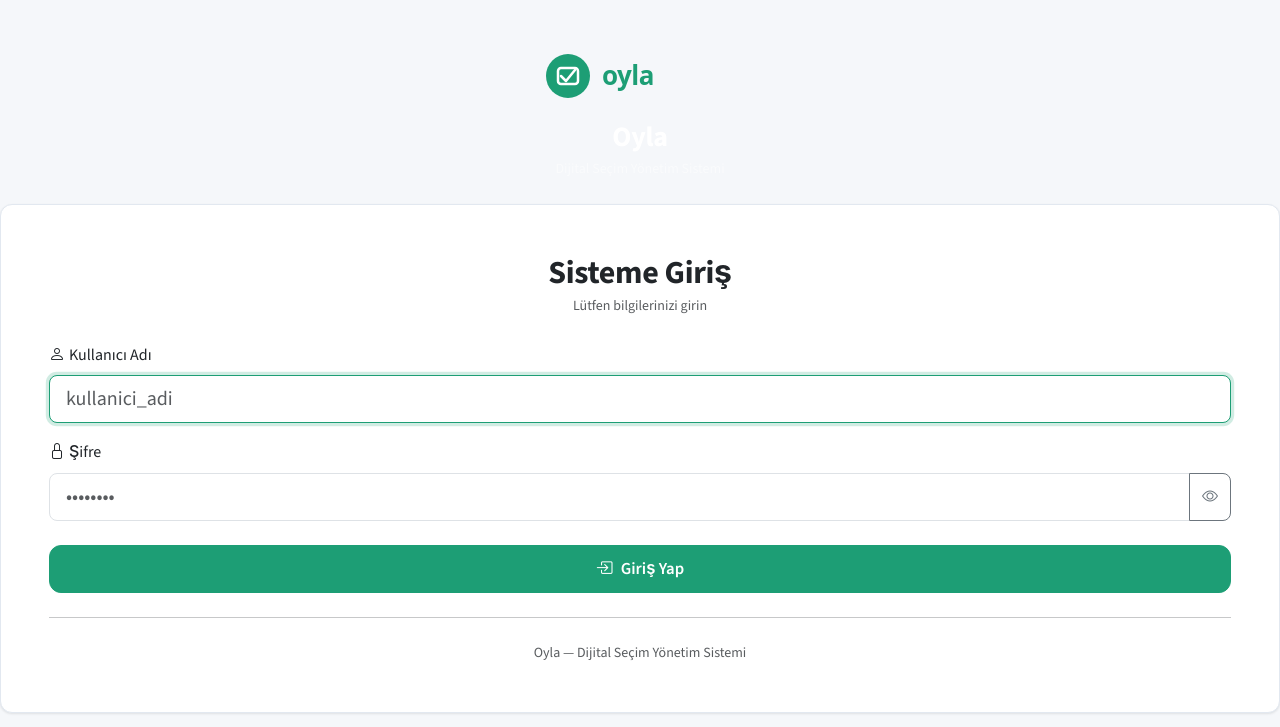
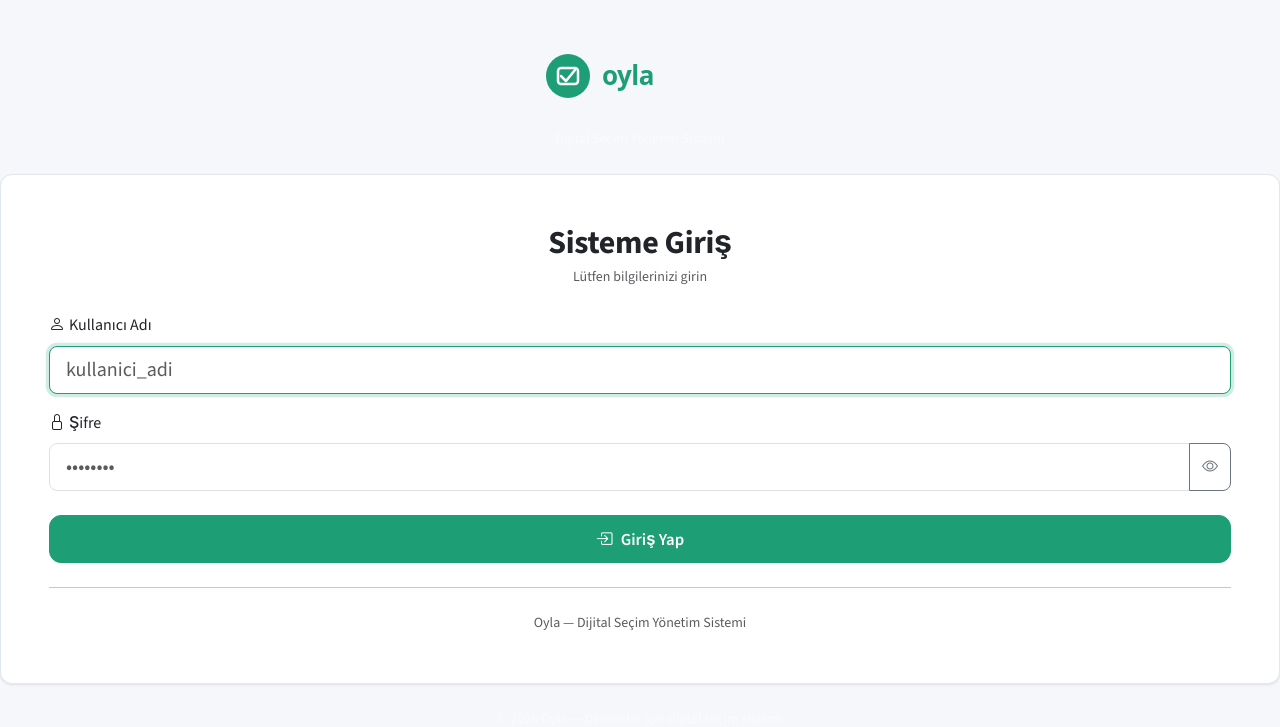
Before and after one commit to barisozyurt/oyla, a PHP site: page /auth/login in a window 1280 px wide. Shown: the top 727 px of the page. After the commit the page ends 686 px from the top, so only its background shows below. Run offline with PHP 8.4, Linux system fonts and the light colour scheme.

Commit message:
logo placement

```diff
--- a/app/Views/layouts/auth.php
+++ b/app/Views/layouts/auth.php
@@ -37,8 +37,7 @@
             onerror="this.style.display='none';this.nextElementSibling.style.display='flex'"
         >
         <div class="auth-logo-fallback" style="display:none">O</div>
-        <h1 class="text-white fw-bold fs-3 mb-1">Oyla</h1>
-        <p class="text-white-50 small mb-0">Dijital Seçim Yönetim Sistemi</p>
+        <p class="text-white-50 small mt-2 mb-0">Dijital Seçim Yönetim Sistemi</p>
     </div>
 
     <!-- Flash mesajları -->
```
